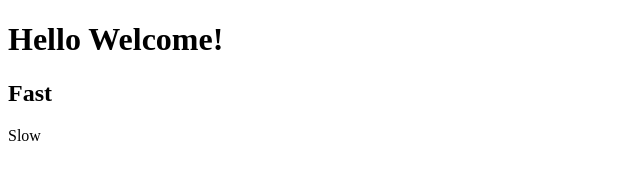
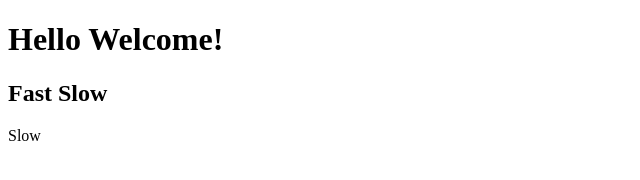
Before and after one commit to paulinastefanska/learning-git-2, a plain HTML site: page index.html in a window 1280 px wide. Shown: the full height of the page, 0-640 px from the left. Drawn offline with Linux system fonts and the light colour scheme.

Commit message:
Change h2 content

```diff
--- a/index.html
+++ b/index.html
@@ -6,7 +6,7 @@
 	</head>
 	<body>
 		<h1>Hello Welcome!</h1>
-		<h2>Fast</h2>
+		<h2>Fast Slow</h2>
 		<p>Slow</p>
 	</body>
 </html>
```
